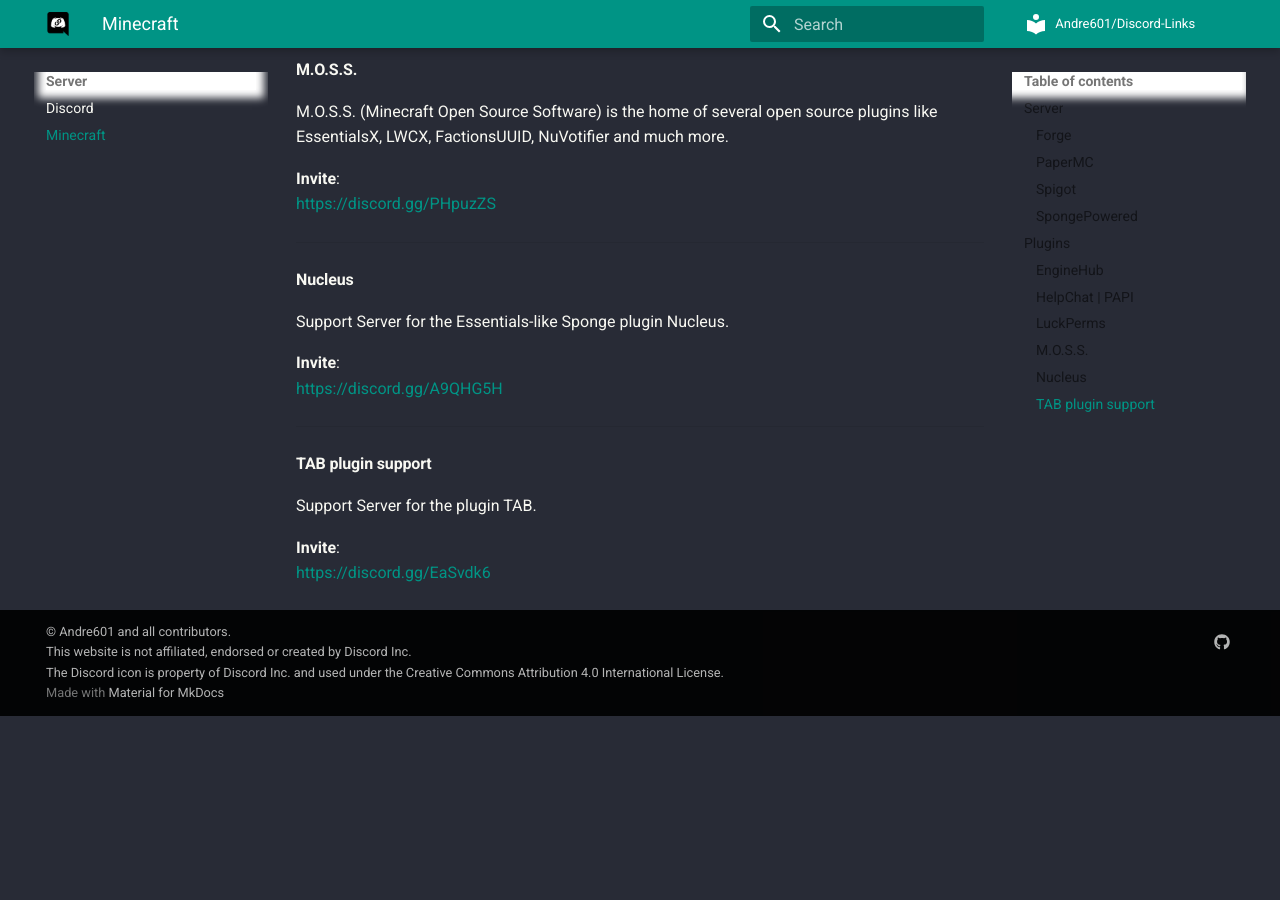
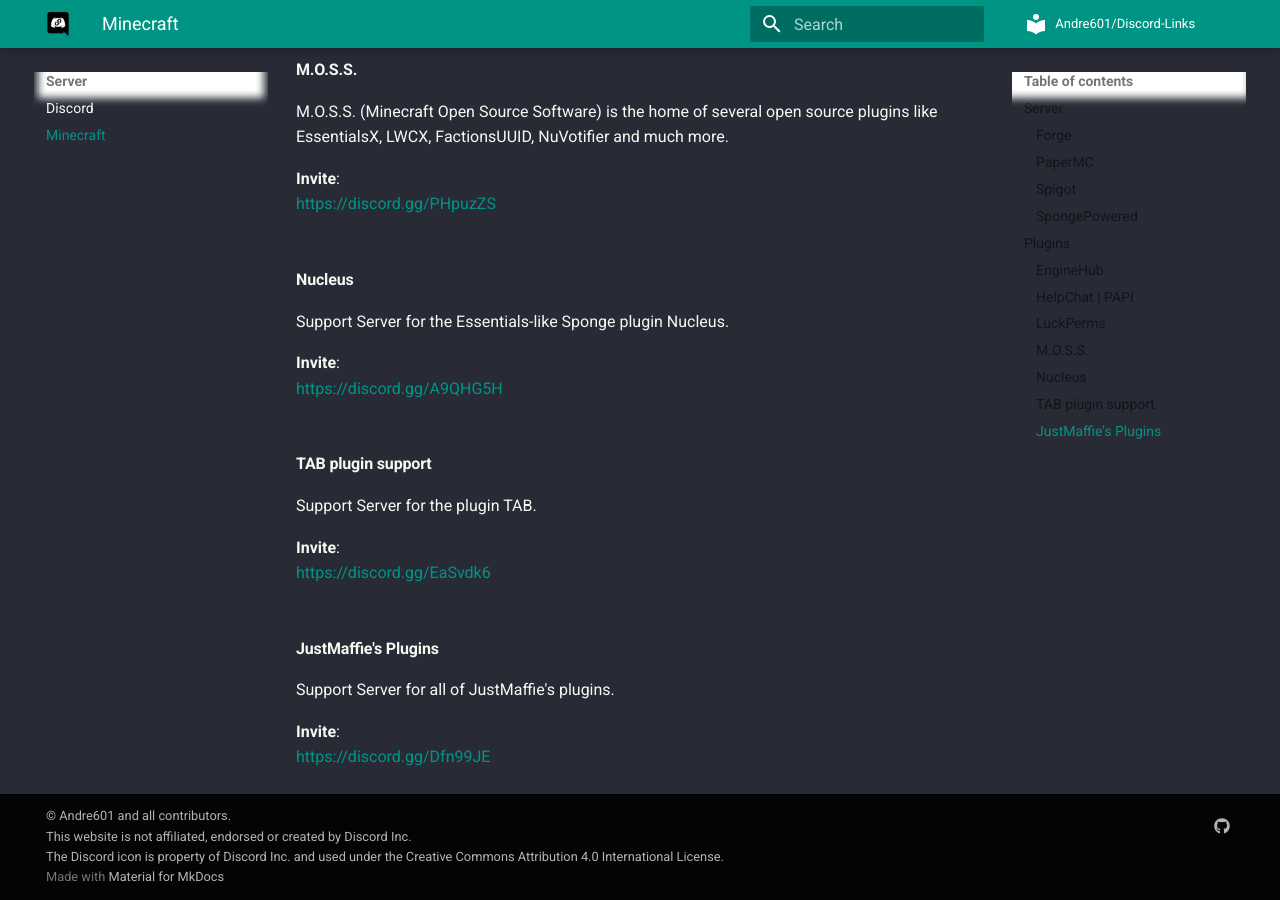
Before and after one commit to Andre601/Discord-links, an MkDocs documentation site: the page built from docs/server/minecraft.md, in a window 1280 px wide and 900 px high, scrolled down 1929 px. Built offline with MkDocs 1.6.1 and Material for MkDocs 9.7.7, drawn with Linux system fonts in a browser that asks for light colours; comment, search, counter and statistics services are not loaded; before the commit the page ends 2645 px from its top, so only the background shows below that.

Commit message:
Updates
Add JustMaffie's plugin support and add a verified badge to LuckPerms

```diff
--- a/docs/server/minecraft.md
+++ b/docs/server/minecraft.md
@@ -54,7 +54,7 @@
 https://discord.gg/FtArYRQ
 
 ----
-#### LuckPerms
+#### :discord-verified: LuckPerms
 Permission plugin for Spigot, Sponge, Nukkit, BungeeCord and more.
 
 **Invite**:
@@ -80,3 +80,10 @@
 
 **Invite**:
 https://discord.gg/EaSvdk6
+
+----
+#### JustMaffie's Plugins
+Support Server for all of JustMaffie's plugins.
+
+**Invite**:
+https://discord.gg/Dfn99JE
```
